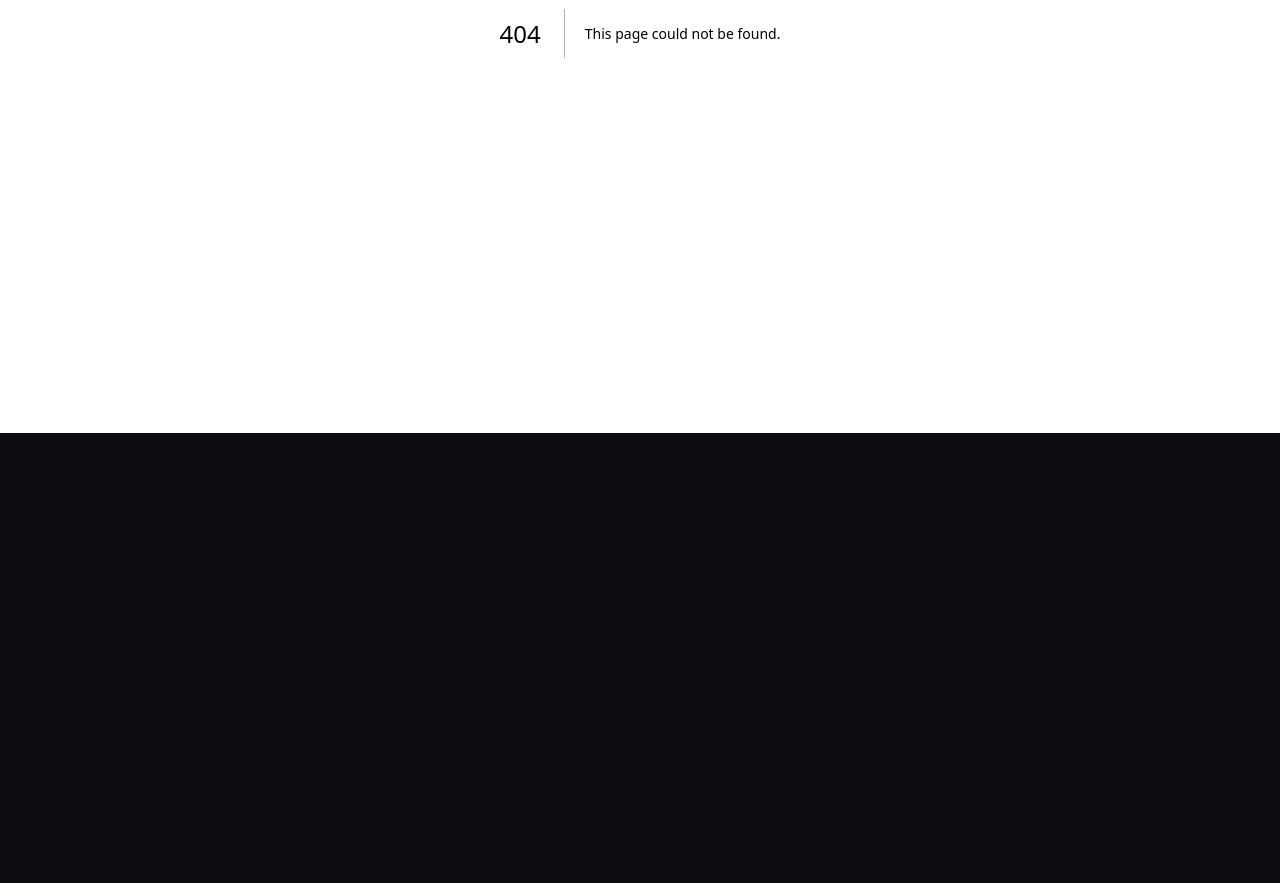
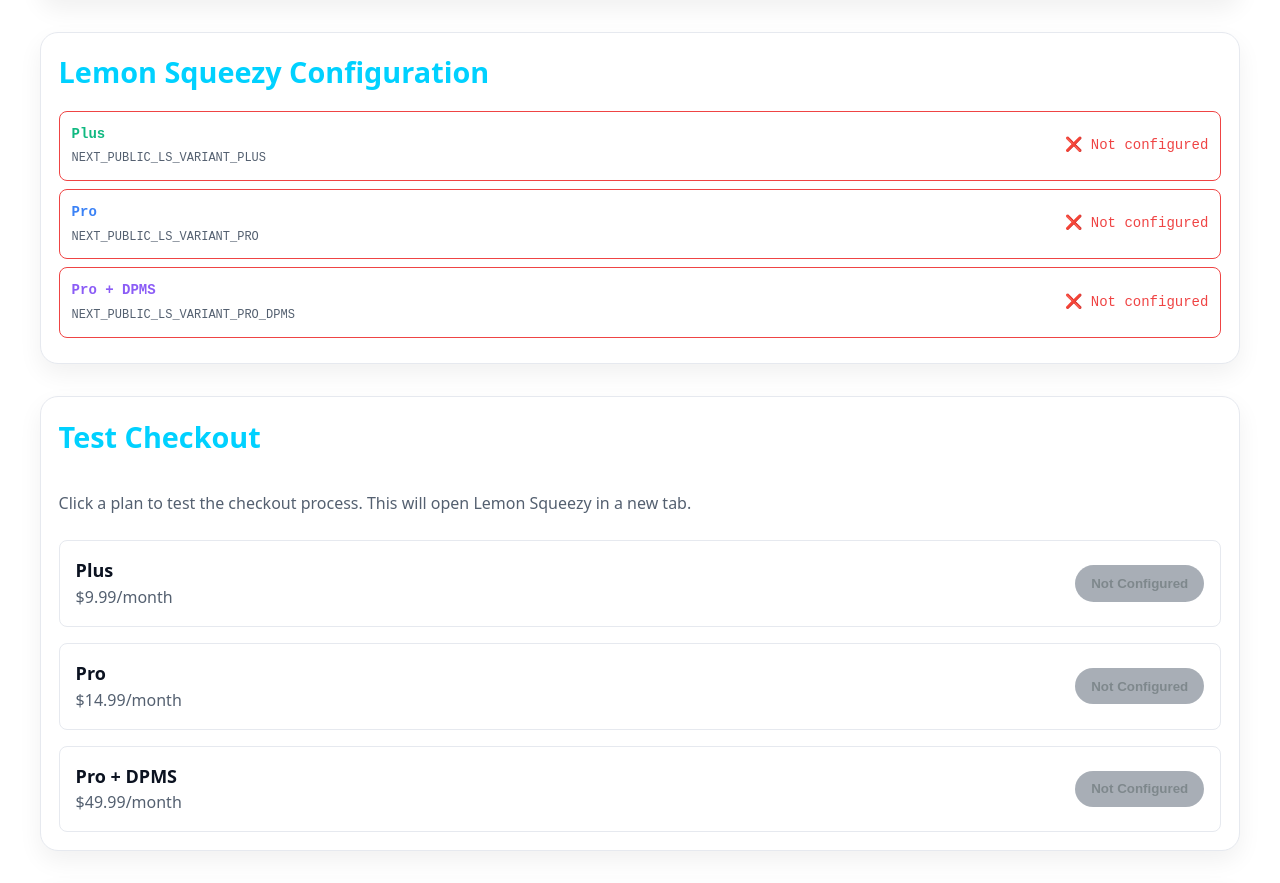
Before and after one commit to miamivalleyaiautomation/ScanSnap.IO, a Next.js app: page /test-checkout in a window 1280 px wide. Before the commit this address had no page. Shown: the part 367-1250 px from the top of the page. Before the commit the page ends 800 px from the top, so only its background shows below. Built offline with nearby package versions, Linux system fonts and the light colour scheme; no server answers.

Commit message:
Create page.tsx

```diff
--- /dev/null
+++ b/app/test-checkout/page.tsx
@@ -0,0 +1,224 @@
+// app/test-checkout/page.tsx
+"use client"
+
+import { useUser } from "@clerk/nextjs"
+import { useState } from "react"
+import SiteHeader from "@/components/SiteHeader"
+
+export default function TestCheckoutPage() {
+  const { user, isLoaded } = useUser()
+  const [checkoutUrl, setCheckoutUrl] = useState<string>("")
+
+  const plans = [
+    {
+      name: 'Plus',
+      price: '$9.99/month',
+      variantEnv: 'NEXT_PUBLIC_LS_VARIANT_PLUS',
+      variantId: process.env.NEXT_PUBLIC_LS_VARIANT_PLUS,
+      color: '#10b981'
+    },
+    {
+      name: 'Pro',
+      price: '$14.99/month',
+      variantEnv: 'NEXT_PUBLIC_LS_VARIANT_PRO',
+      variantId: process.env.NEXT_PUBLIC_LS_VARIANT_PRO,
+      color: '#3b82f6'
+    },
+    {
+      name: 'Pro + DPMS',
+      price: '$49.99/month',
+      variantEnv: 'NEXT_PUBLIC_LS_VARIANT_PRO_DPMS',
+      variantId: process.env.NEXT_PUBLIC_LS_VARIANT_PRO_DPMS,
+      color: '#8b5cf6'
+    }
+  ]
+
+  const generateCheckoutUrl = (variantId: string, planName: string) => {
+    if (!user) {
+      alert('Please sign in first')
+      return
+    }
+
+    if (!variantId) {
+      alert(`Variant ID not configured for ${planName}`)
+      return
+    }
+
+    // Generate checkout URL with user data
+    const baseUrl = `https://app.lemonsqueezy.com/checkout/buy/${variantId}`
+    const params = new URLSearchParams({
+      'checkout[email]': user.emailAddresses[0].emailAddress,
+      'checkout[custom][clerk_user_id]': user.id,
+      'checkout[custom][user_name]': `${user.firstName || ''} ${user.lastName || ''}`.trim()
+    })
+
+    const fullUrl = `${baseUrl}?${params.toString()}`
+    setCheckoutUrl(fullUrl)
+
+    return fullUrl
+  }
+
+  const handleTestCheckout = (plan: typeof plans[0]) => {
+    const url = generateCheckoutUrl(plan.variantId || '', plan.name)
+    if (url) {
+      console.log('Opening checkout:', url)
+      window.open(url, '_blank')
+    }
+  }
+
+  if (!isLoaded) {
+    return (
+      <div style={{ minHeight: '100vh', background: 'var(--bg)', color: 'var(--fg)' }}>
+        <SiteHeader />
+        <div className="container section">
+          <h1>Loading...</h1>
+        </div>
+      </div>
+    )
+  }
+
+  return (
+    <div style={{ minHeight: '100vh', background: 'var(--bg)', color: 'var(--fg)' }}>
+      <SiteHeader />
+
+      <main className="container section">
+        <h1 style={{ marginBottom: '2rem' }}>Lemon Squeezy Checkout Test</h1>
+
+        {/* User Info */}
+        <div className="card" style={{ marginBottom: '2rem' }}>
+          <h2 style={{ marginBottom: '1rem', color: 'var(--brand0)' }}>Current User</h2>
+          {user ? (
+            <div>
+              <p><strong>Name:</strong> {user.firstName} {user.lastName}</p>
+              <p><strong>Email:</strong> {user.emailAddresses[0]?.emailAddress}</p>
+              <p><strong>User ID:</strong> {user.id}</p>
+            </div>
+          ) : (
+            <p>Not signed in</p>
+          )}
+        </div>
+
+        {/* Environment Variables Status */}
+        <div className="card" style={{ marginBottom: '2rem' }}>
+          <h2 style={{ marginBottom: '1rem', color: 'var(--brand0)' }}>Lemon Squeezy Configuration</h2>
+          <div style={{ fontFamily: 'monospace', fontSize: '0.875rem' }}>
+            {plans.map(plan => (
+              <div key={plan.name} style={{
+                padding: '0.75rem',
+                marginBottom: '0.5rem',
+                background: 'var(--bg)',
+                borderRadius: '8px',
+                border: `1px solid ${plan.variantId ? 'var(--brand0)' : '#ef4444'}`
+              }}>
+                <div style={{ display: 'flex', justifyContent: 'space-between', alignItems: 'center' }}>
+                  <div>
+                    <strong style={{ color: plan.color }}>{plan.name}</strong>
+                    <div style={{ fontSize: '0.75rem', color: 'var(--muted)', marginTop: '4px' }}>
+                      {plan.variantEnv}
+                    </div>
+                  </div>
+                  <div style={{ textAlign: 'right' }}>
+                    {plan.variantId ? (
+                      <span style={{ color: 'var(--brand0)' }}>
+                        ✅ {plan.variantId}
+                      </span>
+                    ) : (
+                      <span style={{ color: '#ef4444' }}>
+                        ❌ Not configured
+                      </span>
+                    )}
+                  </div>
+                </div>
+              </div>
+            ))}
+          </div>
+        </div>
+
+        {/* Test Checkout Buttons */}
+        <div className="card" style={{ marginBottom: '2rem' }}>
+          <h2 style={{ marginBottom: '1rem', color: 'var(--brand0)' }}>Test Checkout</h2>
+          <p style={{ marginBottom: '1.5rem', color: 'var(--muted)' }}>
+            Click a plan to test the checkout process. This will open Lemon Squeezy in a new tab.
+          </p>
+
+          <div style={{ display: 'grid', gap: '1rem' }}>
+            {plans.map(plan => (
+              <div key={plan.name} style={{
+                display: 'flex',
+                justifyContent: 'space-between',
+                alignItems: 'center',
+                padding: '1rem',
+                background: 'var(--bg)',
+                borderRadius: '8px',
+                border: '1px solid var(--line)'
+              }}>
+                <div>
+                  <strong style={{ fontSize: '1.125rem' }}>{plan.name}</strong>
+                  <div style={{ color: 'var(--muted)' }}>{plan.price}</div>
+                </div>
+                <button
+                  onClick={() => handleTestCheckout(plan)}
+                  disabled={!plan.variantId || !user}
+                  className="btn primary"
+                  style={{
+                    background: plan.variantId ? plan.color : 'var(--muted)',
+                    opacity: plan.variantId && user ? 1 : 0.5,
+                    cursor: plan.variantId && user ? 'pointer' : 'not-allowed'
+                  }}
+                >
+                  {plan.variantId ? 'Test Checkout' : 'Not Configured'}
+                </button>
+              </div>
+            ))}
+          </div>
+        </div>
+
+        {/* Generated URL Display */}
+        {checkoutUrl && (
+          <div className="card" style={{ marginBottom: '2rem' }}>
+            <h2 style={{ marginBottom: '1rem', color: 'var(--brand0)' }}>Last Generated URL</h2>
+            <div style={{
+              padding: '1rem',
+              background: 'var(--bg)',
+              borderRadius: '8px',
+              fontSize: '0.75rem',
+              wordBreak: 'break-all',
+              fontFamily: 'monospace'
+            }}>
+              {checkoutUrl}
+            </div>
+          </div>
+        )}
+
+        {/* Webhook Info */}
+        <div className="card">
+          <h2 style={{ marginBottom: '1rem', color: 'var(--brand0)' }}>Webhook Setup</h2>
+          <p style={{ marginBottom: '1rem' }}>
+            After testing checkout, make sure your webhook is configured in Lemon Squeezy:
+          </p>
+          <div style={{
+            padding: '1rem',
+            background: 'var(--bg)',
+            borderRadius: '8px',
+            fontFamily: 'monospace',
+            fontSize: '0.875rem'
+          }}>
+            <p><strong>Webhook URL:</strong></p>
+            <p style={{ color: 'var(--brand0)' }}>https://scansnap.io/api/webhooks/lemonsqueezy</p>
+            <br />
+            <p><strong>Events to subscribe:</strong></p>
+            <ul style={{ marginLeft: '1.5rem', marginTop: '0.5rem' }}>
+              <li>subscription_created</li>
+              <li>subscription_updated</li>
+              <li>subscription_cancelled</li>
+              <li>subscription_resumed</li>
+              <li>subscription_expired</li>
+              <li>subscription_payment_success</li>
+              <li>order_created</li>
+            </ul>
+          </div>
+        </div>
+      </main>
+    </div>
+  )
+}
```
